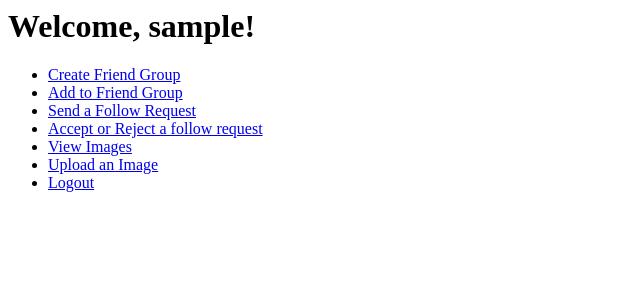
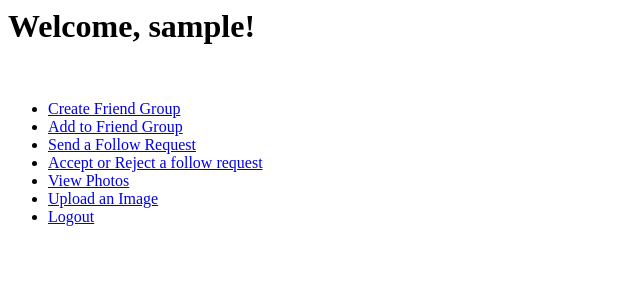
Before and after one commit to MZI207/FinstaGram, a Flask app: page /home in a window 1280 px wide. Shown: the top 300 px of the page, without its empty margins (0-640 px from the left). Run offline with Flask 2, Linux system fonts and the light colour scheme; the visitor is signed in with stand-in values (Sample User, id 1).

Commit message:
fixing linking

```diff
--- a/templates/home.html
+++ b/templates/home.html
@@ -5,13 +5,14 @@
     </head>
     <body>
         <h1>Welcome, {{ username }}!</h1>
+        <br/>
         <div>
             <ul>
 		<li><a href="/createFriendGroup">Create Friend Group</a></li>
 		<li><a href="/addToFriendGroup">Add to Friend Group</a></li>
                 <li><a href="/sendfollow">Send a Follow Request</a></li>
                 <li><a href="/A_DFollow">Accept or Reject a follow request</a></li>
-		<li><a href="/images">View Images</a></li>
+		<li><a href="/viewPhotos">View Photos</a></li>
                 <li><a href="/upload">Upload an Image</a></li>
                 <li><a href="/logout">Logout</a></li>
             </ul>
```
